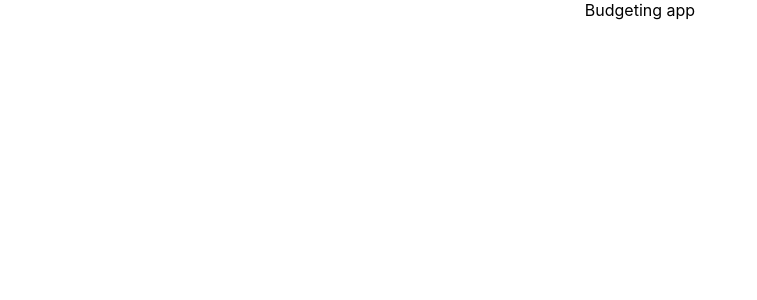
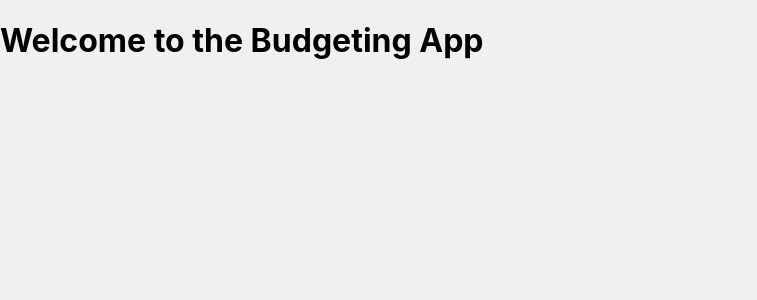
Before and after one commit to rkumari2/fe-budgeting-app, a React (Create React App) app: page / in a window 1280 px wide. Shown: the top 300 px of the page, without its empty margins (0-757 px from the left). Built offline with nearby package versions, Linux system fonts and the light colour scheme.

Commit message:
layout and basic setup4

```diff
--- a/package.json
+++ b/package.json
@@ -3,6 +3,9 @@
   "version": "0.1.0",
   "private": true,
   "dependencies": {
+    "@emotion/react": "^11.14.0",
+    "@emotion/styled": "^11.14.1",
+    "@mui/material": "^7.2.0",
     "@testing-library/dom": "^10.4.0",
     "@testing-library/jest-dom": "^6.6.3",
     "@testing-library/react": "^16.3.0",
@@ -11,8 +14,10 @@
     "@types/node": "^16.18.126",
     "@types/react": "^19.1.8",
     "@types/react-dom": "^19.1.6",
+    "axios": "^1.10.0",
     "react": "^19.1.0",
     "react-dom": "^19.1.0",
+    "react-router-dom": "^7.6.3",
     "react-scripts": "5.0.1",
     "typescript": "^4.9.5",
     "web-vitals": "^2.1.4"
--- a/src/App.tsx
+++ b/src/App.tsx
@@ -1,7 +1,21 @@
+import { BrowserRouter, Route, Routes } from "react-router-dom";
 import "./App.css";
+import Layout from "./components/Layout";
+import AddTransaction from "./pages/AddTransaction";
+import Home from "./pages/Home";
 
 function App() {
-  return <div className="App">Budgeting app</div>;
+  return (
+    <BrowserRouter>
+      <Routes>
+        <Route path="/" element={<Layout />}>
+          <Route index element={<Home />} />
+          <Route path="add" element={<AddTransaction />} />
+          <Route path="*" element={<div>404 Not Found</div>} />
+        </Route>
+      </Routes>
+    </BrowserRouter>
+  );
 }
 
 export default App;
--- /dev/null
+++ b/src/components/Layout.tsx
@@ -0,0 +1,25 @@
+import { Box } from "@mui/material";
+import { FunctionComponent } from "react";
+import { Outlet } from "react-router-dom";
+
+interface Props {}
+
+const Layout: FunctionComponent<Props> = (props: Props) => {
+  return (
+    <>
+      <Box
+        sx={{
+          display: "flex",
+          flexDirection: "column",
+          backgroundColor: "#f0f0f0",
+          height: "100vh",
+          width: "100vw",
+        }}
+      >
+        <Outlet />
+      </Box>
+    </>
+  );
+};
+
+export default Layout;
--- a/src/index.css
+++ b/src/index.css
@@ -1,13 +1,18 @@
 body {
   margin: 0;
-  font-family: -apple-system, BlinkMacSystemFont, 'Segoe UI', 'Roboto', 'Oxygen',
-    'Ubuntu', 'Cantarell', 'Fira Sans', 'Droid Sans', 'Helvetica Neue',
+  font-family: -apple-system, BlinkMacSystemFont, "Segoe UI", "Roboto", "Oxygen",
+    "Ubuntu", "Cantarell", "Fira Sans", "Droid Sans", "Helvetica Neue",
     sans-serif;
   -webkit-font-smoothing: antialiased;
   -moz-osx-font-smoothing: grayscale;
 }
 
 code {
-  font-family: source-code-pro, Menlo, Monaco, Consolas, 'Courier New',
+  font-family: source-code-pro, Menlo, Monaco, Consolas, "Courier New",
     monospace;
 }
+
+#root {
+  min-height: 100vh;
+  min-width: 100vw;
+}
--- /dev/null
+++ b/src/pages/AddTransaction.tsx
@@ -0,0 +1,13 @@
+import { FunctionComponent } from "react";
+
+interface Props {}
+
+const AddTransaction: FunctionComponent<Props> = (props: Props) => {
+  return (
+    <>
+      <h1>Add a New Transaction</h1>
+    </>
+  );
+};
+
+export default AddTransaction;
--- /dev/null
+++ b/src/pages/Home.tsx
@@ -0,0 +1,13 @@
+import { FunctionComponent } from "react";
+
+interface Props {}
+
+const Home: FunctionComponent<Props> = (props: Props) => {
+  return (
+    <>
+      <h1>Welcome to the Budgeting App</h1>
+    </>
+  );
+};
+
+export default Home;
```
Also changed, not shown: src/types/transactions.ts (added, +8 -0 lines), 1 other file (tests, documents, lock files or other folders).
